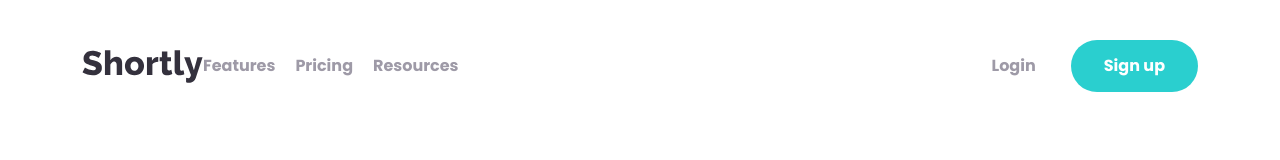
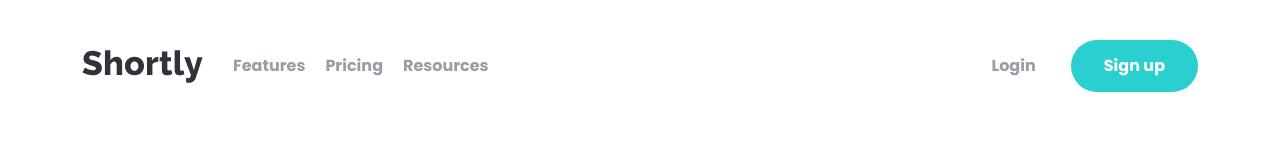
Before and after one commit to eivindsimonsen/url-shortening-app-landing-page, a React (Vite) app: page / in a window 1280 px wide. Shown: the top 160 px of the page. Built offline with nearby package versions, Linux system fonts and the light colour scheme.

Commit message:
Fixed semantic html tags more correctly by adding main and footer tags

```diff
--- a/src/App.jsx
+++ b/src/App.jsx
@@ -9,6 +9,7 @@ import Footer from "./components/Footer";
 function App() {
   return (
     <div className="app">
+      <main>
         <div className="container">
           <Nav />
           <Hero />
@@ -16,7 +17,10 @@ function App() {
           <Stats />
         </div>
         <Banner />
+      </main>
+      <footer>
         <Footer />
+      </footer>
     </div>
   );
 }
--- a/src/sass/partials/_base.scss
+++ b/src/sass/partials/_base.scss
@@ -10,7 +10,7 @@
   }
 
   @media (min-width: 768px) {
-    & > .container {
+    & > main > .container {
       // Styles makes sure the background color goes beyond the container width
       & > .nav,
       & > .hero-container {
--- a/src/sass/partials/_nav.scss
+++ b/src/sass/partials/_nav.scss
@@ -49,6 +49,10 @@
       list-style-type: none;
       margin: 0px;
       gap: 20px;
+
+      @media (min-width: 768px) {
+        margin: 0px 0px 0px 30px;
+      }
     }
 
     &.active {
```
Lines whose indentation alone changed are shown as unchanged.
